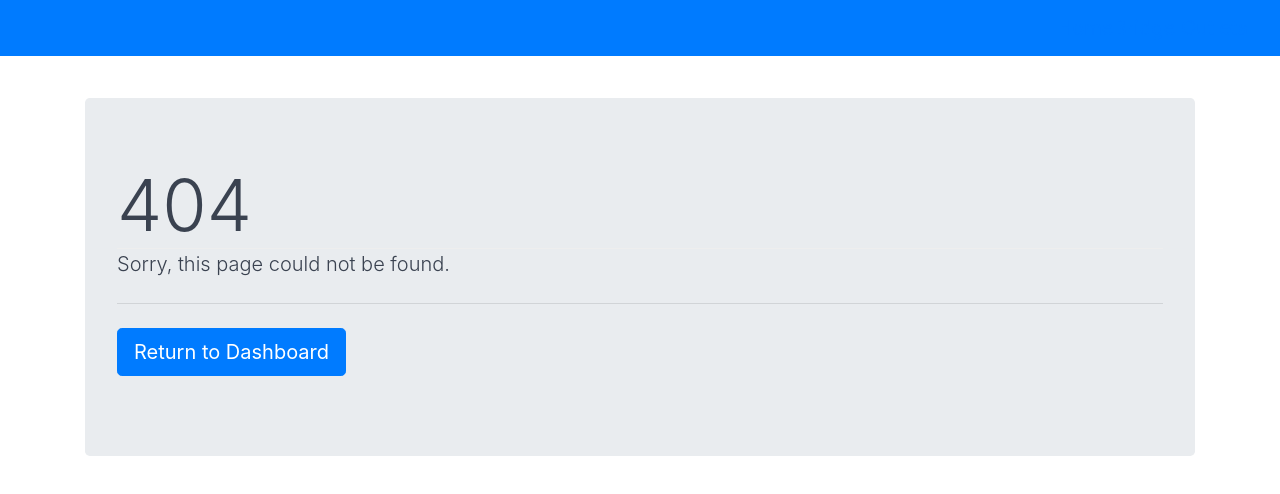
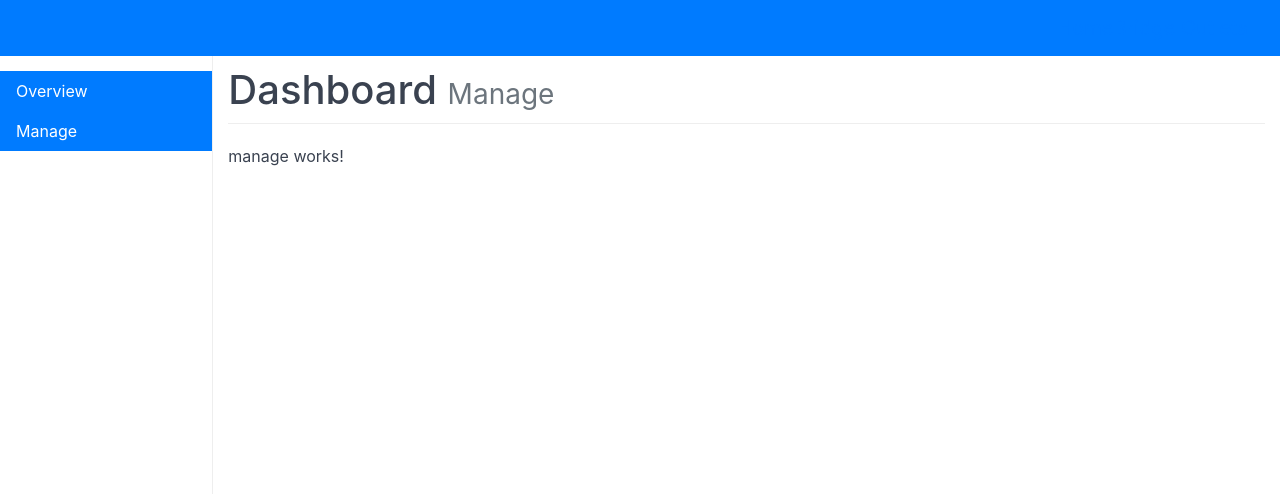
Before and after one commit to trentrand/homekit-outlets, an Angular app in the folder web/: page /dashboard/manage in a window 1280 px wide. Before the commit this address had no page. Shown: the top 494 px of the page. Built offline with nearby package versions, Linux system fonts and the light colour scheme.

Commit message:
Add placeholder Dashboard Manage component

```diff
--- a/web/src/app/dashboard/dashboard-routing.module.ts
+++ b/web/src/app/dashboard/dashboard-routing.module.ts
@@ -5,12 +5,14 @@ import { DashboardComponent } from './dashboard.component';
 import { SidebarComponent } from './sidebar/sidebar.component';
 
 import { OverviewComponent } from './overview/overview.component';
+import { ManageComponent } from './manage/manage.component';
 
 const routes: Routes = [
   { path: 'dashboard',   component: DashboardComponent,
     children: [
       { path: '', redirectTo: 'overview', pathMatch: 'full' },
       { path: 'overview', component: OverviewComponent },
+      { path: 'manage', component: ManageComponent },
     ]
   }
 ];
--- a/web/src/app/dashboard/dashboard.module.ts
+++ b/web/src/app/dashboard/dashboard.module.ts
@@ -9,6 +9,7 @@ import { DashboardRoutingModule } from './dashboard-routing.module';
 import { DashboardComponent } from "./dashboard.component";
 import { SidebarComponent } from './sidebar/sidebar.component';
 import { OverviewComponent } from './overview/overview.component';
+import { ManageComponent } from './manage/manage.component';
 
 @NgModule({
   imports: [
@@ -22,6 +23,7 @@ import { OverviewComponent } from './overview/overview.component';
     DashboardComponent,
     SidebarComponent,
     OverviewComponent,
+    ManageComponent,
   ],
   exports: [
     DashboardComponent
--- /dev/null
+++ b/web/src/app/dashboard/manage/manage.component.html
@@ -0,0 +1,3 @@
+<p>
+  manage works!
+</p>
--- /dev/null
+++ b/web/src/app/dashboard/manage/manage.component.ts
@@ -0,0 +1,15 @@
+import { Component, OnInit } from '@angular/core';
+
+@Component({
+  selector: 'app-manage',
+  templateUrl: './manage.component.html',
+  styleUrls: ['./manage.component.scss']
+})
+export class ManageComponent implements OnInit {
+
+  constructor() { }
+
+  ngOnInit() {
+  }
+
+}
--- a/web/src/app/dashboard/sidebar/sidebar.component.html
+++ b/web/src/app/dashboard/sidebar/sidebar.component.html
@@ -1,4 +1,10 @@
 <nav class="col-sm-3 col-md-2 hidden-xs-down bg-faded sidebar">
   <ul class="nav nav-pills flex-column">
+    <li class="nav-item">
+      <a class="nav-link active" [routerLink]="['overview']" routerLinkActive="active">Overview</a>
+    </li>
+    <li class="nav-item">
+      <a class="nav-link"  [routerLink]="['manage']" routerLinkActive="active">Manage</a>
+    </li>
   </ul>
 </nav>
```
Also changed, not shown: web/src/app/dashboard/manage/manage.component.scss (added), 1 other file (tests, documents, lock files or other folders).
